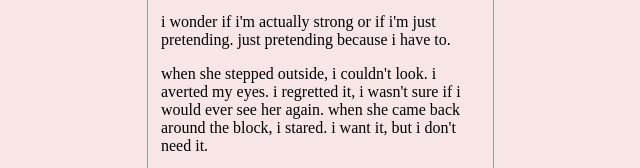
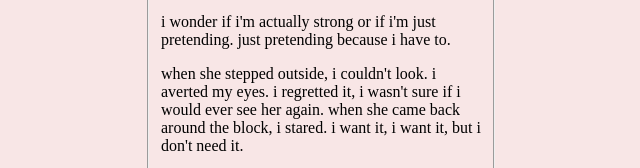
Before and after one commit to stellerforever/this-is, a plain HTML site: page chinesenewyear/index.html in a window 1280 px wide. Shown: the part 723-891 px from the top of the page, 319-959 px from the left. Drawn offline with Linux system fonts and the light colour scheme.

Commit message:
more words

```diff
--- a/chinesenewyear/index.html
+++ b/chinesenewyear/index.html
@@ -24,7 +24,7 @@
 
             <div><p>i wonder if i'm actually strong or if i'm just pretending. just pretending because i have to.</p></div>
 
-            <div><p>when she stepped outside, i couldn't look. i averted my eyes. i regretted it, i wasn't sure if i would ever see her again. when she came back around the block, i stared. i want it, but i don't need it.</p></div>
+            <div><p>when she stepped outside, i couldn't look. i averted my eyes. i regretted it, i wasn't sure if i would ever see her again. when she came back around the block, i stared. i want it, i want it, but i don't need it.</p></div>
 
             <div><p>i'm shaking, choking on my own spit, laughing at the reflection staring back from the mirror. it's gonna be okay. it's gonna be okay. these words sound like a prayer i recited a long time ago.</p></div>
 
```
